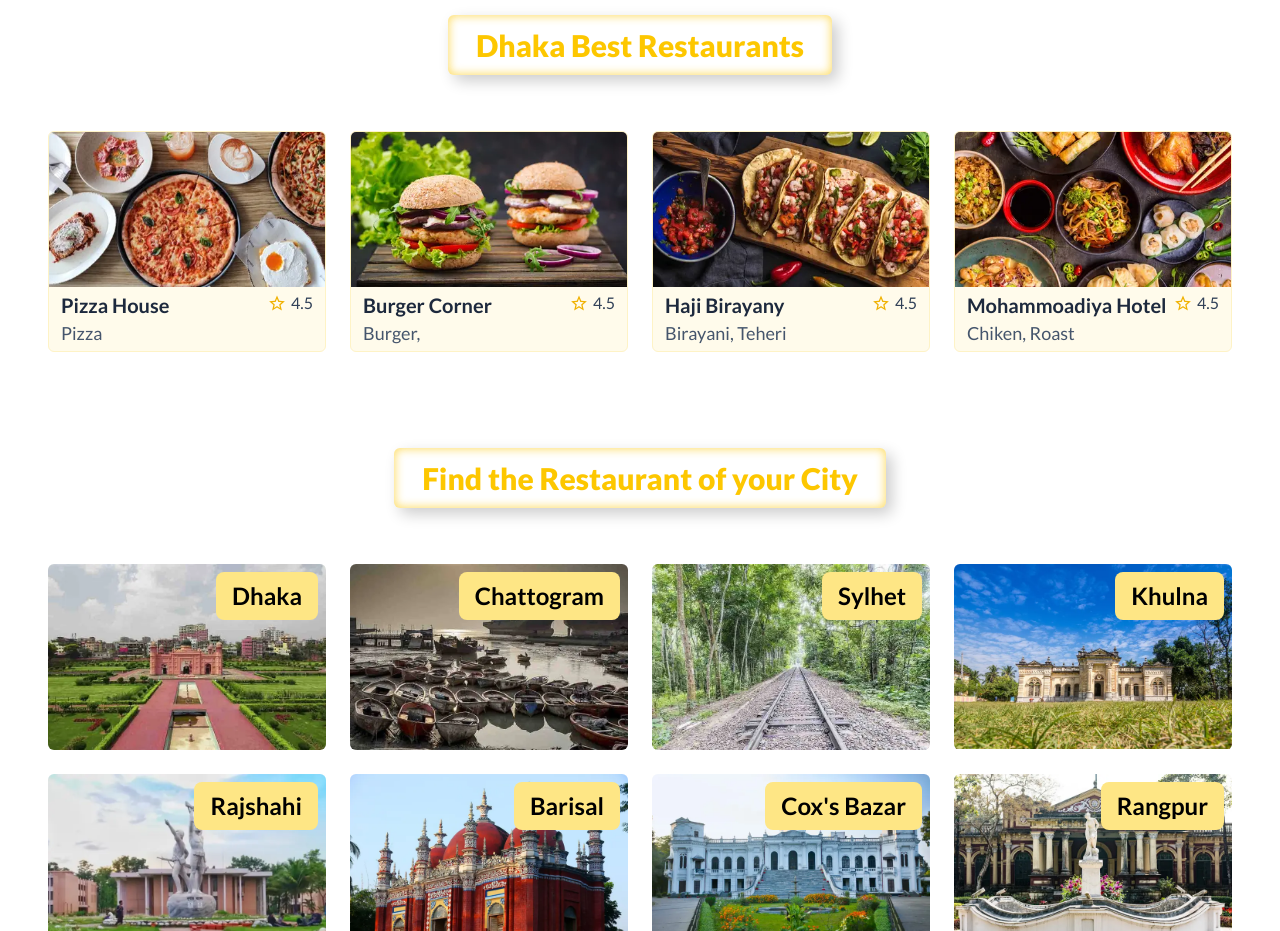
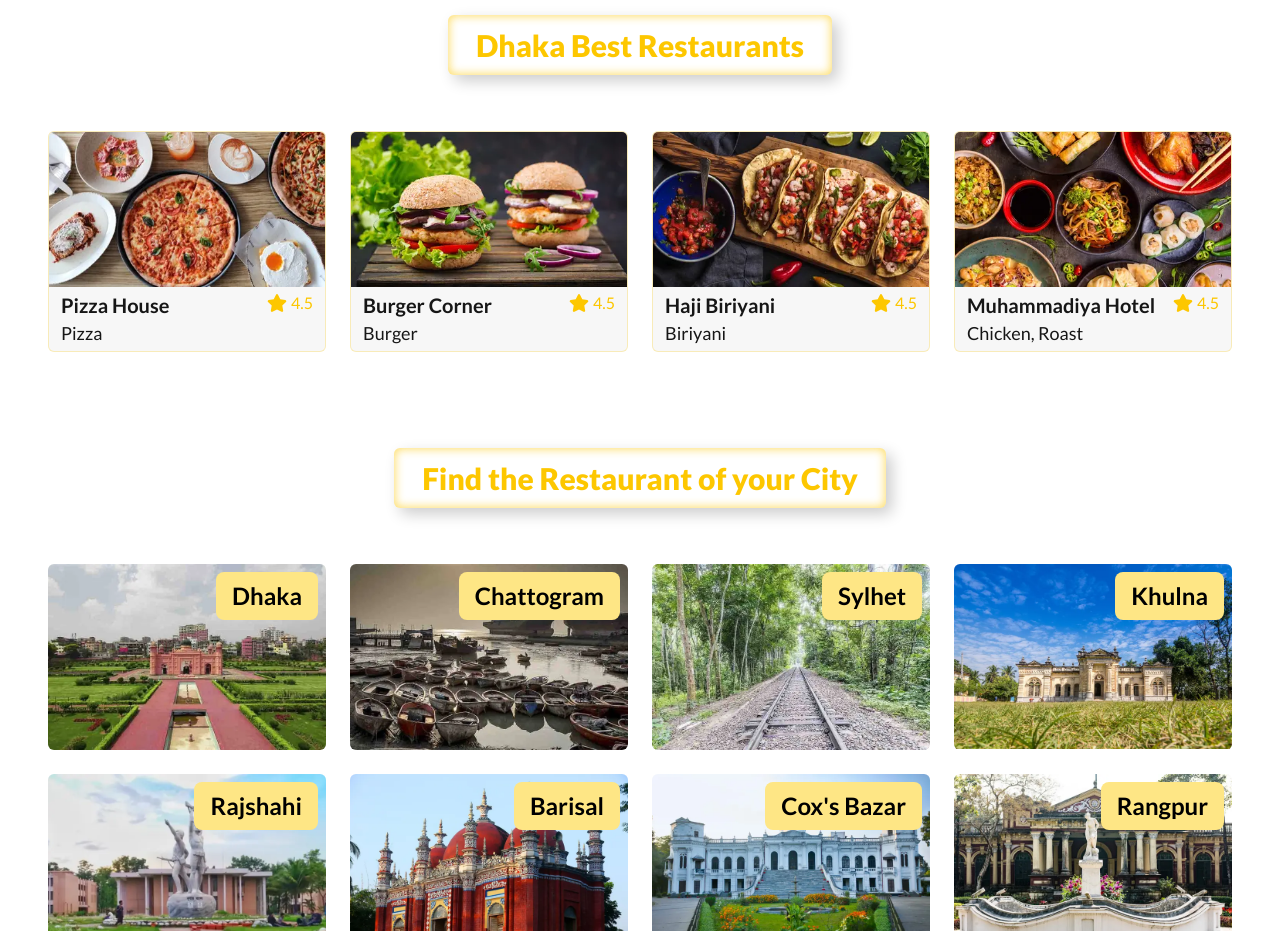
Before and after one commit to pxgacademy/Food-Swift-Quantum-Devs, a React (Vite) app: page / in a window 1280 px wide. Shown: the part 2500-3431 px from the top of the page. Built offline with nearby package versions, Linux system fonts and the light colour scheme; no server answers.

Commit message:
Updated Best Restaurant Section

```diff
--- a/src/pages/main-layout-pages/home/restaurant/Restaurant.jsx
+++ b/src/pages/main-layout-pages/home/restaurant/Restaurant.jsx
@@ -1,93 +1,79 @@
-import { IoMdStarOutline } from "react-icons/io";
 import restaurantOne from "../../../../assets/restaurant/restaurant1.jpg";
 import restaurantTwo from "../../../../assets/restaurant/restaurant2.jpg";
 import restaurantThree from "../../../../assets/restaurant/restaurant3.jpg";
 import restaurantFour from "../../../../assets/restaurant/restaurant4.jpg";
 import SectionContainer from "../../../../components/containers/SectionContainer";
 import SectionTitle from "../../../../components/containers/SectionTitle";
+import { FaStar } from "react-icons/fa";
 
+const restaurants = [
+  {
+    id: 1,
+    name: "Pizza House",
+    image: restaurantOne,
+    items: ["Pizza"],
+    rating: 4.5,
+  },
+  {
+    id: 2,
+    name: "Burger Corner",
+    image: restaurantTwo,
+    items: ["Burger"],
+    rating: 4.5,
+  },
+  {
+    id: 3,
+    name: "Haji Biriyani",
+    image: restaurantThree,
+    items: ["Biriyani"],
+    rating: 4.5,
+  },
+  {
+    id: 4,
+    name: "Muhammadiya Hotel",
+    image: restaurantFour,
+    items: ["Chicken", "Roast"],
+    rating: 4.5,
+  },
+];
 
 const Restaurant = () => {
   return (
+    <SectionContainer>
+      <SectionTitle>Dhaka Best Restaurants</SectionTitle>
 
-      <SectionContainer>
-        <SectionTitle>Dhaka Best Restaurants</SectionTitle>
-
-        <div className="grid lg:grid-cols-4 md:grid-cols-2 gird-cols-1 gap-6">
-          <div className="rounded-md overflow-hidden border border-amber-100 bg-amber-50">
+      <div className="grid lg:grid-cols-4 md:grid-cols-2 gird-cols-1 gap-6">
+        {restaurants?.map((res) => (
+          <div
+            key={res.id}
+            className="rounded-md overflow-hidden bg-base-200/80 border border-primary/25"
+          >
             <div className="restaurantImg">
-              <img src={restaurantOne} alt="" />
+              <img src={res.image} alt={res.name} />
             </div>
             <div className="flex justify-between px-3 py-1">
               <div>
-                <h3 className="text-xl font-bold text-slate-800">
-                  Pizza House
-                </h3>
-                <p className="text-lg text-slate-600">Pizza</p>
+                <h3 className="text-xl font-bold">{res.name}</h3>
+                <p className="text-lg ">
+                  {res.items?.map((item, i) => (
+                    <span key={i}>
+                      {item}
+                      {res.items?.length !== i + 1 && ", "}
+                    </span>
+                  ))}
+                </p>
               </div>
               <div>
-                <p className="flex gap-1 items-center text-slate-700">
-                  <IoMdStarOutline className="text-yellow-500 text-xl" /> 4.5
+                <p className="flex gap-1 items-center text-primary">
+                  <FaStar className="text-primary text-xl" />{" "}
+                  <span>{res.rating}</span>
                 </p>
               </div>
             </div>
           </div>
-          <div className="rounded-md overflow-hidden border border-amber-100 bg-amber-50">
-            <div className="restaurantImg">
-              <img src={restaurantTwo} alt="" />
-            </div>
-            <div className="flex justify-between px-3 py-1">
-              <div>
-                <h3 className="text-xl font-bold text-slate-800">
-                  Burger Corner
-                </h3>
-                <p className="text-lg text-slate-600">Burger, </p>
-              </div>
-              <div>
-                <p className="flex gap-1 items-center text-slate-700">
-                  <IoMdStarOutline className="text-yellow-500 text-xl" /> 4.5
-                </p>
-              </div>
-            </div>
-          </div>
-          <div className="rounded-md overflow-hidden border border-amber-100 bg-amber-50">
-            <div className="restaurantImg">
-              <img src={restaurantThree} alt="" />
-            </div>
-            <div className="flex justify-between px-3 py-1">
-              <div>
-                <h3 className="text-xl font-bold text-slate-800">
-                  Haji Birayany
-                </h3>
-                <p className="text-lg text-slate-600">Birayani, Teheri</p>
-              </div>
-              <div>
-                <p className="flex gap-1 items-center text-slate-700">
-                  <IoMdStarOutline className="text-yellow-500 text-xl" /> 4.5
-                </p>
-              </div>
-            </div>
-          </div>
-          <div className="rounded-md overflow-hidden border border-amber-100 bg-amber-50">
-            <div className="restaurantImg">
-              <img src={restaurantFour} alt="" />
-            </div>
-            <div className="flex justify-between px-3 py-1">
-              <div>
-                <h3 className="text-xl font-bold text-slate-800">
-                  Mohammoadiya Hotel
-                </h3>
-                <p className="text-lg text-slate-600">Chiken, Roast</p>
-              </div>
-              <div>
-                <p className="flex gap-1 items-center text-slate-700">
-                  <IoMdStarOutline className="text-yellow-500 text-xl" /> 4.5
-                </p>
-              </div>
-            </div>
-          </div>
-        </div>
-      </SectionContainer>
+        ))}
+      </div>
+    </SectionContainer>
   );
 };
 
```
